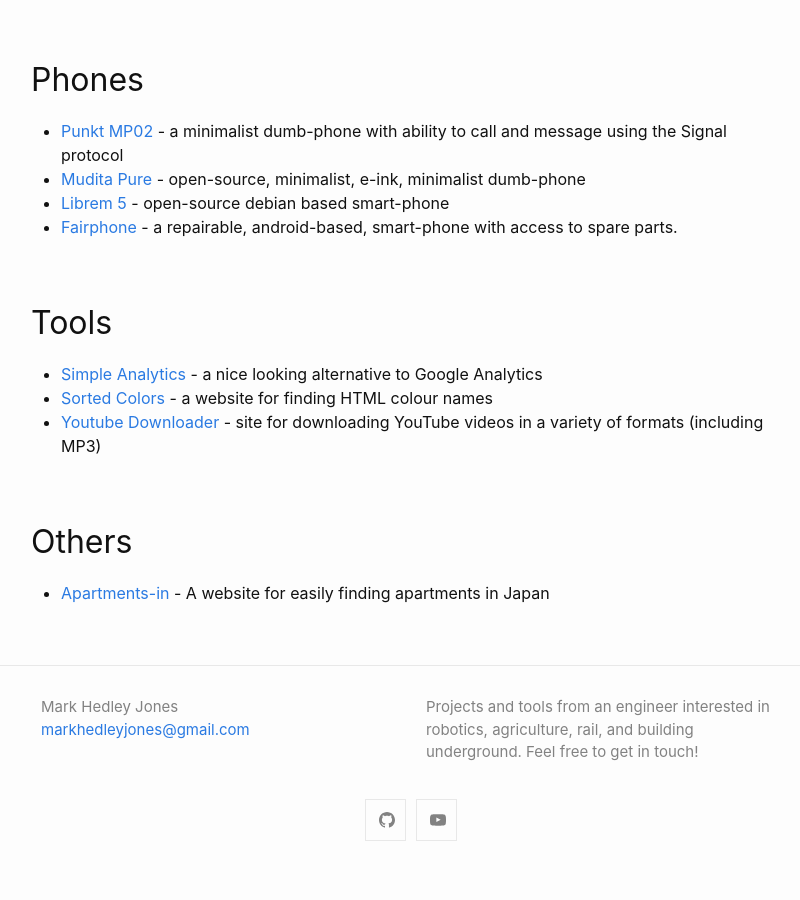
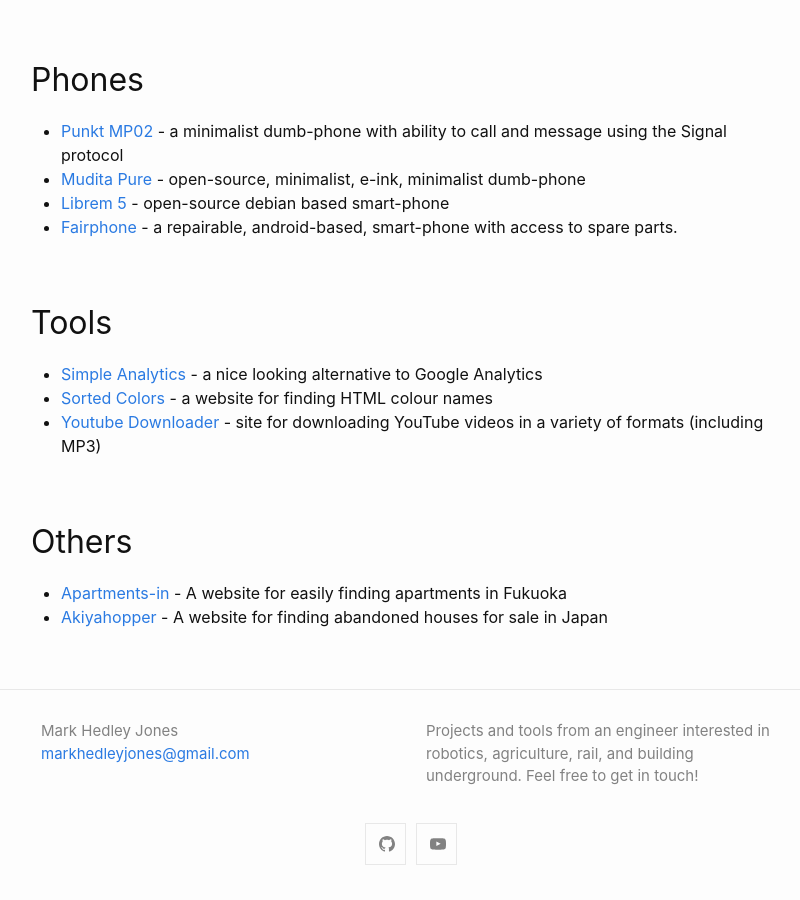
Before and after one commit to MarkHedleyJones/markhedleyjones.github.io, a Jekyll site: the page built from docs/links.md, in a window 1280 px wide and 900 px high, scrolled down 1944 px. Shown: the whole window, without its empty margins (229-1029 px from the left). Built offline with Jekyll 4.4.1, drawn with Linux system fonts in a browser that asks for light colours; before the commit the page ends 2820 px from its top, so only the background shows below that.

Commit message:
Add Akiyahopper to links

```diff
--- a/docs/links.md
+++ b/docs/links.md
@@ -56,4 +56,5 @@ This page is an experiment in storing web-links longer term and to facilitate sh
 * [Youtube Downloader](https://yt1s.com/en14) - site for downloading YouTube videos in a variety of formats (including MP3)
 
 ## Others
-* [Apartments-in](https://www.apartments-in.jp/fukuoka) - A website for easily finding apartments in Japan
+* [Apartments-in](https://www.apartments-in.jp/fukuoka) - A website for easily finding apartments in Fukuoka
+* [Akiyahopper](https://akiyahopper.com/) - A website for finding abandoned houses for sale in Japan
```
